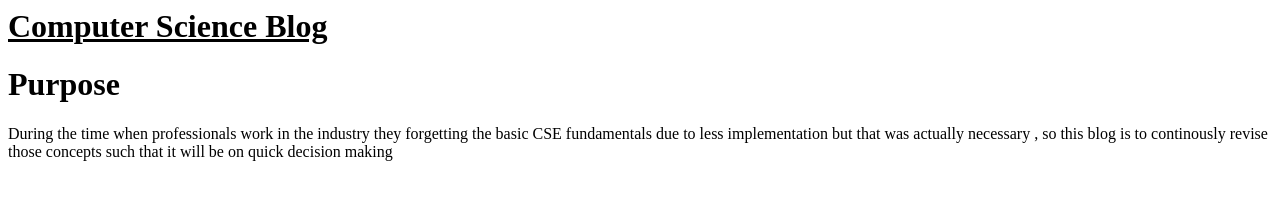
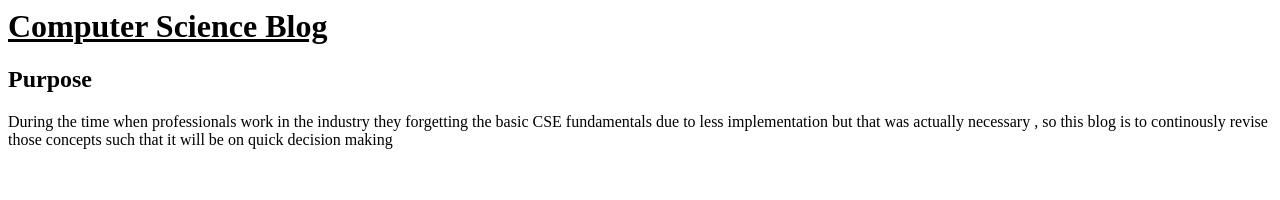
Before and after one commit to adityanagpal/ComputerScienceBlog, a plain HTML site: page index.html in a window 1280 px wide. Drawn offline with Linux system fonts and the light colour scheme.

Commit message:
Update index.html

```diff
--- a/index.html
+++ b/index.html
@@ -1,6 +1,6 @@
 <html>
   <h1><u>Computer Science Blog</u></h1>
-<h1>Purpose</h1>
+<h2>Purpose</h2>
 <p>During the time when professionals work in the industry they forgetting the basic CSE fundamentals due to less implementation but
 that was actually necessary , so this blog is to continously revise those concepts such that it will be on quick decision making</p>
 </html>
```
